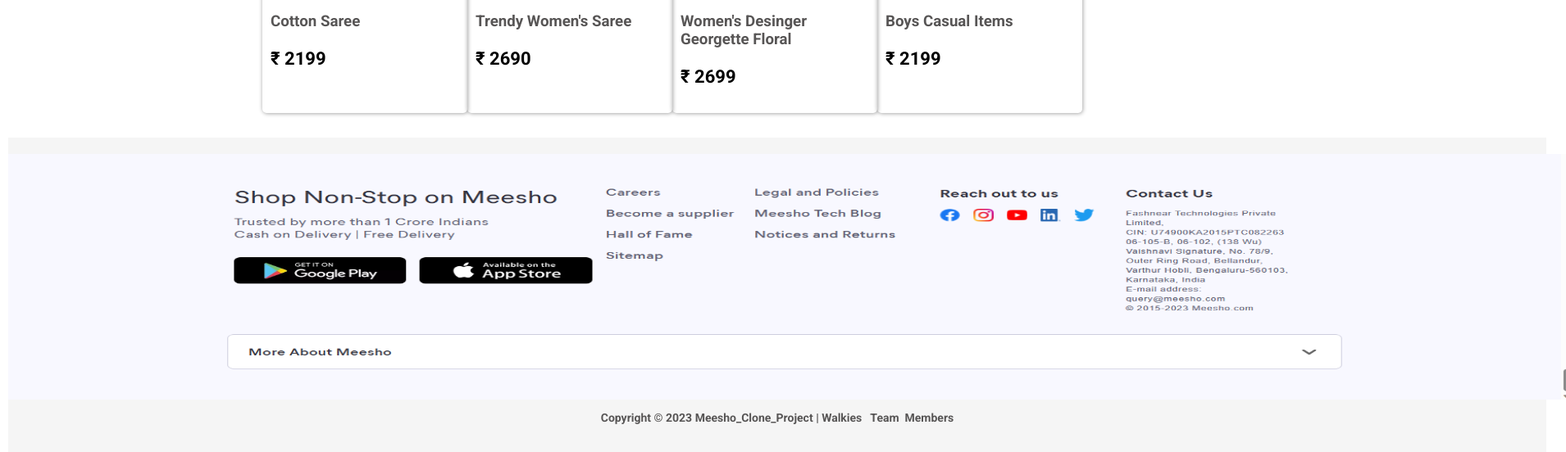
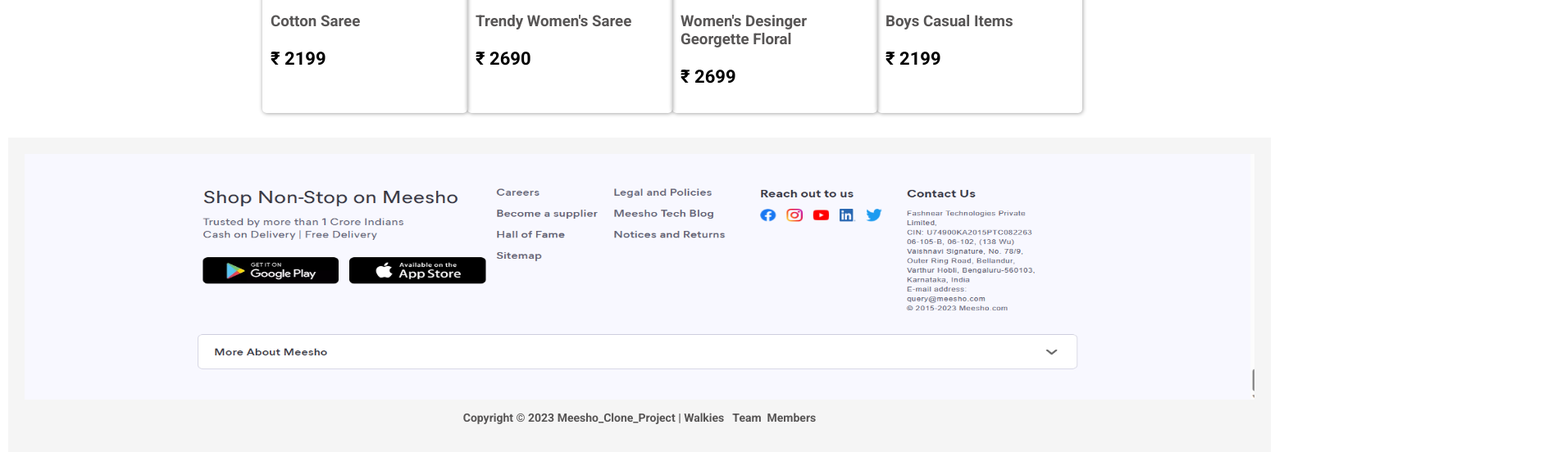
Before and after one commit to tarunkumar101/Meesho_Project_Clone_By_Walkies, a plain HTML site: page index.html in a window 1280 px wide. Shown: the part 5715-6267 px from the top of the page at 82% size, 1910 px wide, since content can reach past the window. Drawn offline with Linux system fonts and the light colour scheme.

Commit message:
Update Meesho_Style.css

```diff
--- a/Meesho_Style.css
+++ b/Meesho_Style.css
@@ -550,7 +550,7 @@
 footer {
     left: 0;
     bottom: 0;
-    width: 670%;
+    width: 550%;
     font-weight: 1000;
     background-color: #f5f5f5;
     padding: 20px 0;
@@ -562,7 +562,7 @@
   }
 
   .end-image {
-    width: 1900px;
+    width: 1500px;
     height: 300;
     display: block;
     margin: 0 auto;
```
